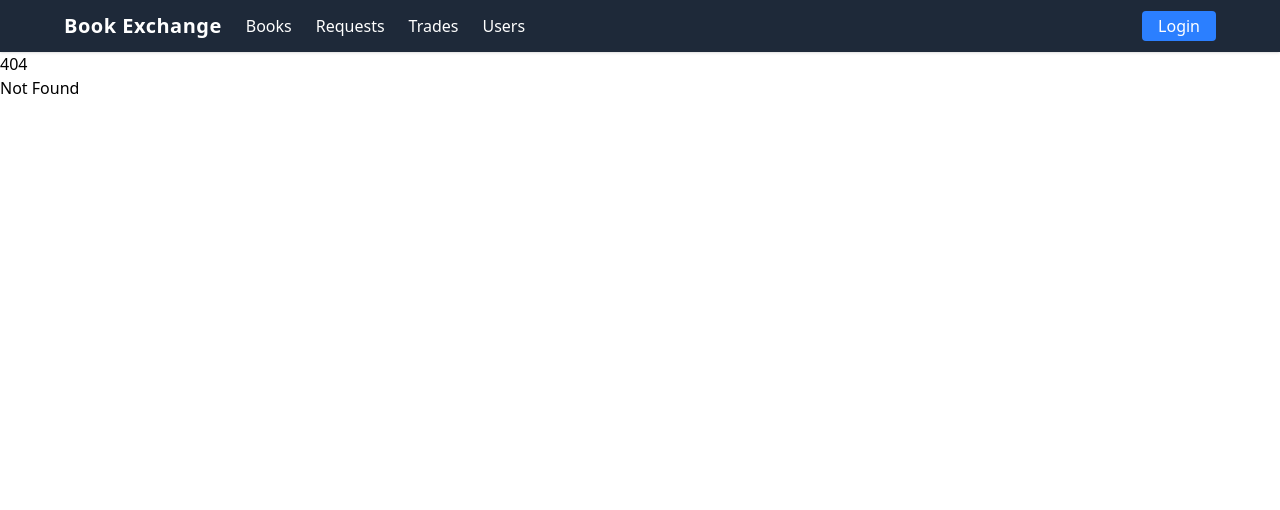
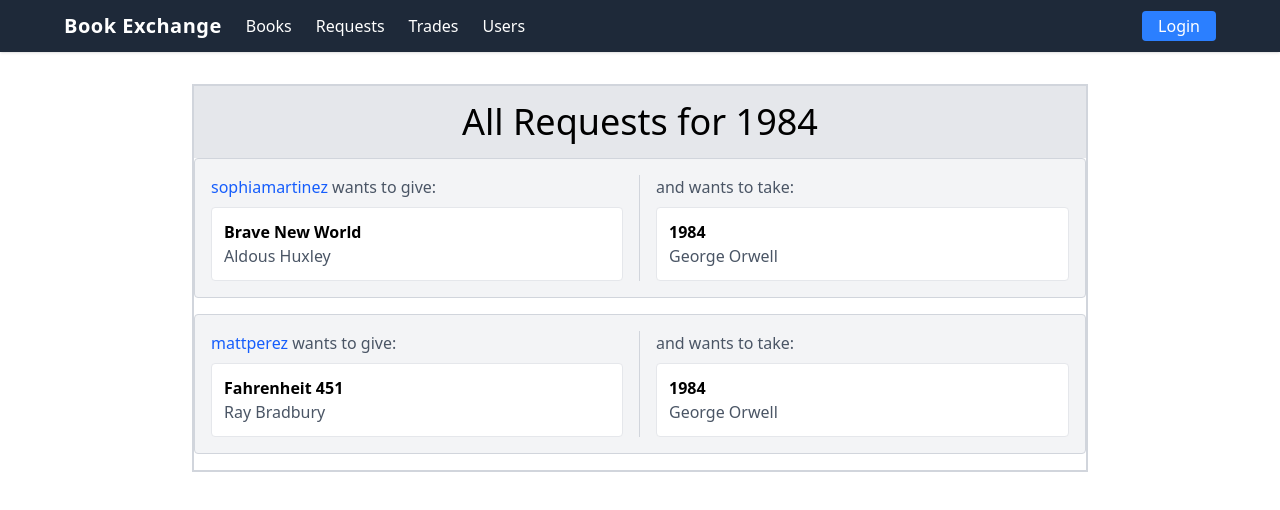
Before and after one commit to Jerome-Gautier/book-exchange, a SvelteKit app: page /books/b1/requests in a window 1280 px wide. Before the commit this address had no page. Shown: the top 510 px of the page. Built offline with nearby package versions, Linux system fonts and the light colour scheme.

Commit message:
Book requests page added

```diff
--- /dev/null
+++ b/src/routes/books/[id]/requests/+page.server.ts
@@ -0,0 +1,56 @@
+import books from '$lib/data/books.json';
+import trades from '$lib/data/trades.json';
+import users from '$lib/data/users.json';
+
+export async function load({ params }) {
+    const bookId = params.id;
+    const requests = [];
+
+    const book = books.find(b => b.id === bookId);
+    if (!book) {
+        return {
+            status: 404,
+            error: 'Book not found'
+        };
+    }
+
+    const data = trades.filter((trade) => trade.status === "pending" && trade.requestedBookId === book.id);
+
+    for (const request of data) {
+        const fromUser = users.find((u) => u.id === request.fromUserId);
+        const toUser = users.find((u) => u.id === request.toUserId);
+        const offeredBook = books.find((b) => b.id === request.offeredBookId);
+
+        if (fromUser && toUser) {
+            requests.push({
+                id: request.id,
+                requestedBooks: fromUser.books.filter(book => book.status === 'wanted').map(book => {
+                    const bookDetails = books.find(b => b.id === book.bookId);
+                    if (!bookDetails) return null;
+                    return {
+                        id: bookDetails.id,
+                        title: bookDetails.title,
+                        author: bookDetails.author,
+                        requestsCount: trades.filter(b => b.requestedBookId === bookDetails.id).length
+                    }
+                }),
+                offeredBook,
+                fromUser: {
+                    id: fromUser.id,
+                    username: fromUser.username,
+                    location: fromUser.location
+                },
+                toUser: {
+                    id: toUser.id,
+                    username: toUser.username
+                },
+                status: request.status
+            });
+        }
+    }
+
+    return {
+        book,
+        requests
+    }
+}
--- /dev/null
+++ b/src/routes/books/[id]/requests/+page.svelte
@@ -0,0 +1,52 @@
+<script lang="ts">
+    let { data } = $props();
+    const book: any = data.book;
+    const requests: any[] = data.requests ?? [];
+</script>
+
+{#if book}
+<div class="max-w-4xl m-8 border-2 border-gray-300 mx-auto">
+    <div class="text-center w-full py-4 bg-gray-200">
+        <h1 class="text-4xl">All Requests for {book.title}</h1>
+    </div>
+    <div>
+        {#if requests && requests.length === 0}
+            <div class="text-center p-4 text-gray-600">No requests found for this book.</div>
+        {:else}
+        {#each requests as request}
+            <div class="bg-gray-100 border border-gray-300 rounded p-4 mb-4">
+                <div class="flex flex-col sm:flex-row sm:gap-0 gap-4">
+                    <!-- Gives -->
+                    <div class="sm:w-1/2 sm:pr-4 sm:border-r border-gray-300">
+                        <div class="mb-2">
+                            <a href={`/users/${request.fromUser.id}`} class="text-blue-600 hover:underline font-medium">{request.fromUser.username}</a>
+                            <span class="text-gray-600"> wants to give:</span>
+                        </div>
+                        {#if request.offeredBook}
+                        <div class="bg-white border border-gray-200 rounded p-3">
+                            <div class="font-semibold">{request.offeredBook.title}</div>
+                            <div class="text-gray-600">{request.offeredBook.author}</div>
+                        </div>
+                        {/if}
+                    </div>
+                    <!-- Takes -->
+                    <div class="sm:w-1/2 sm:pl-4">
+                        <div class="mb-2">
+                            <span class="text-gray-600">and wants to take:</span>
+                        </div>
+                        {#if book}
+                        <div>
+                            <div class="bg-white border border-gray-200 rounded p-3">
+                                <div class="font-semibold">{book.title}</div>
+                                <div class="text-gray-600">{book.author}</div>
+                            </div>
+                        </div>
+                        {/if}
+                    </div>
+                </div>
+            </div>
+        {/each}
+        {/if}
+    </div>
+</div>
+{/if}
```
